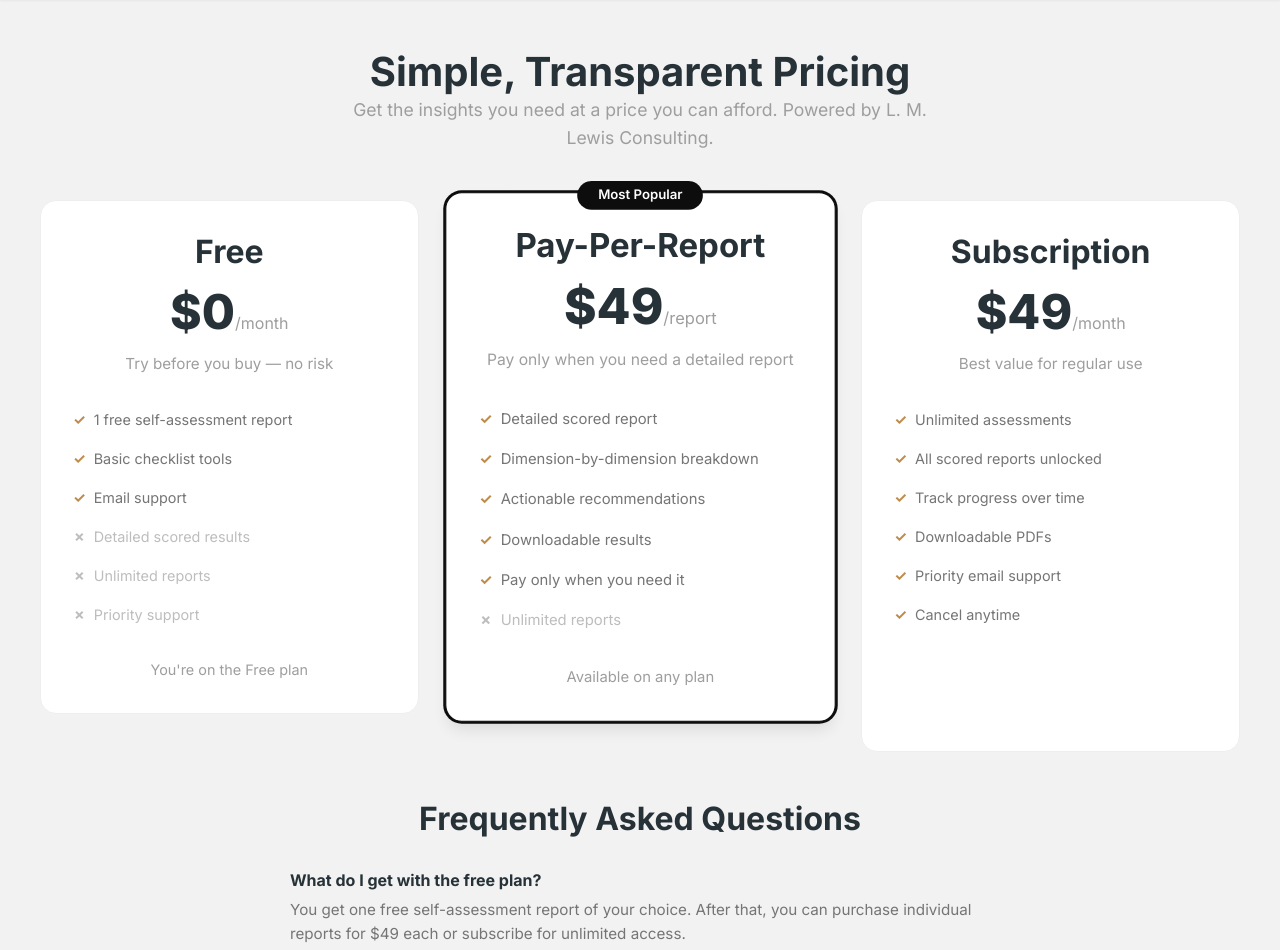
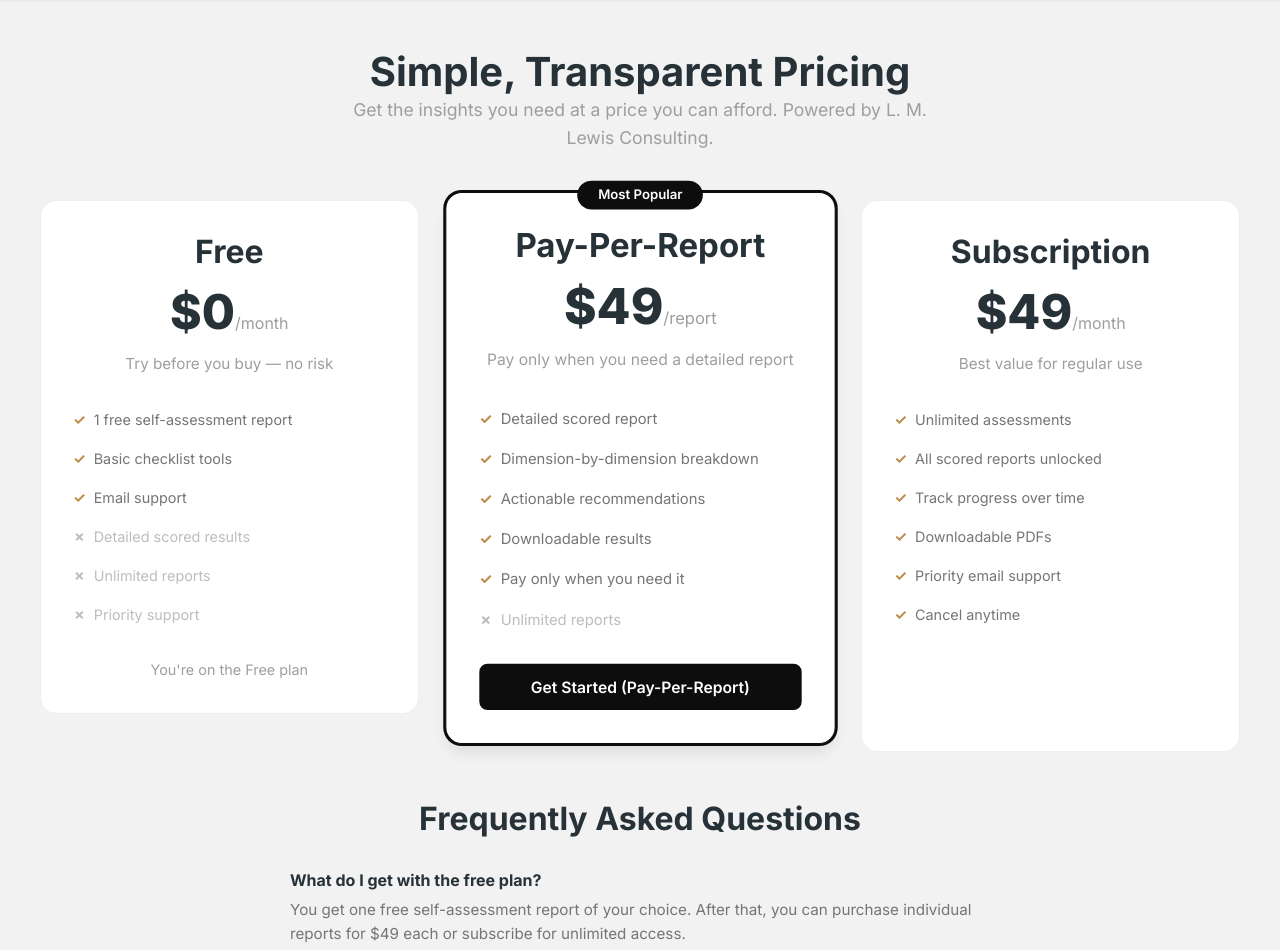
Before and after one commit to lmlewis1776/LevelSet, a Flask app: page /pricing in a window 1280 px wide. Shown: the part 73-1023 px from the top of the page. Run offline with Flask 3, Linux system fonts and the light colour scheme; the visitor is signed in with stand-in values (Sample User, id 1); some libraries are stand-ins or nearby versions.

Commit message:
Update pricing.html
Update to pricing model for Pay-Per-Report.

```diff
--- a/templates/pricing.html
+++ b/templates/pricing.html
@@ -41,10 +41,18 @@
                     <li>Pay only when you need it</li>
                     <li class="disabled">Unlimited reports</li>
                 </ul>
+                <!-- Live Pay-Per-Report PayPal Engine Integration -->
                 {% if current_user.is_authenticated %}
-                    <p style="color: var(--gray-500); font-size:0.9rem;">Available on any plan</p>
+                    {% if request.args.get('report_id') %}
+                        <p style="font-size:0.85rem; color:#16a34a; font-weight:600; margin-top: 1rem; margin-bottom: 0.5rem; text-align:center;">
+                            ✓ Unlocking Report #{{ request.args.get('report_id') }}
+                        </p>
+                        <div id="paypal-button-container" data-paypal-button="buy_report" data-report-id="{{ request.args.get('report_id') }}" data-amount="49.00" style="margin-top: 0.5rem;"></div>
+                    {% else %}
+                        <a href="/dashboard" class="btn btn-primary" style="width:100%; display: block; text-align: center; margin-top: 1rem;">Get Started (Pay-Per-Report)</a>
+                    {% endif %}
                 {% else %}
-                    <a href="/signup" class="btn btn-primary" style="width:100%;">Get Started</a>
+                    <a href="/signup" class="btn btn-primary" style="width:100%; margin-top: 1rem;">Get Started</a>
                 {% endif %}
             </div>
 
```
